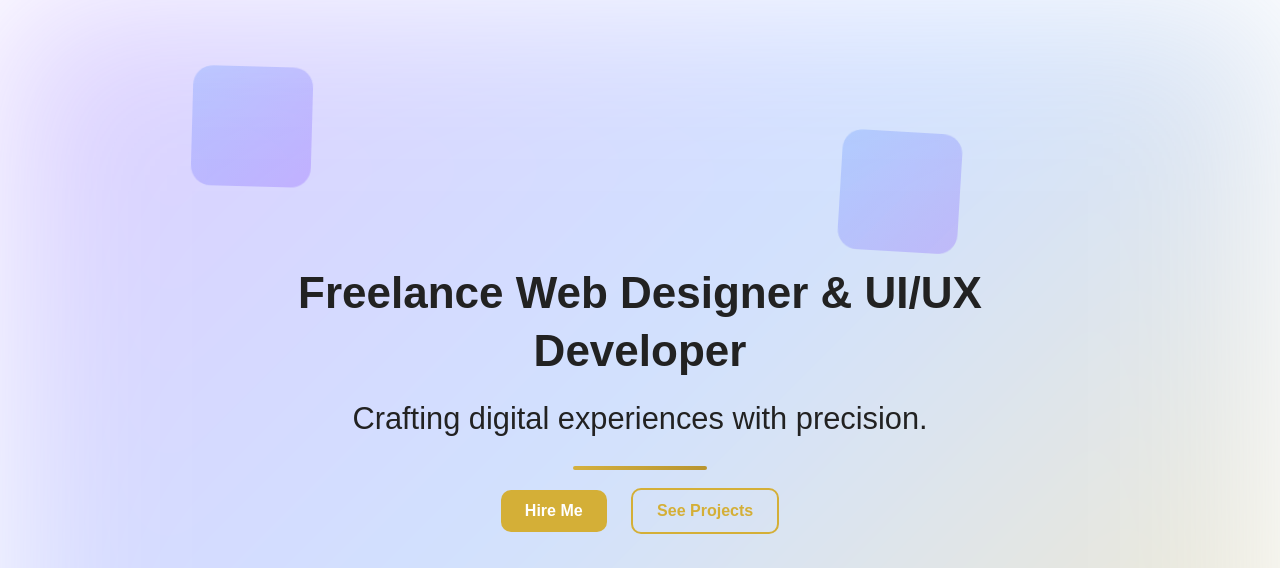
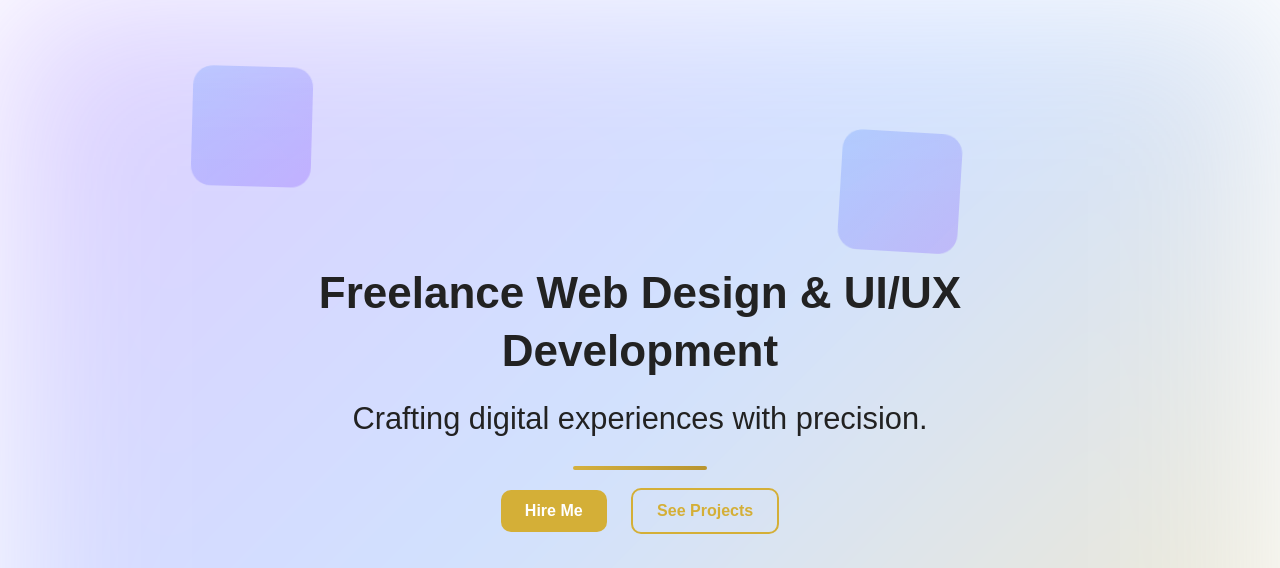
Before and after one commit to Jagank0512/jagank.me, a plain HTML site: page index.html in a window 1280 px wide. Shown: the part 87-655 px from the top of the page. Drawn offline with nearby package versions, Linux system fonts and the light colour scheme.

Commit message:
Update index.html

```diff
--- a/index.html
+++ b/index.html
@@ -96,7 +96,7 @@
 
     <div class="container hero-center">
       <h1 class="hero-title">
-        Freelance Web Designer & UI/UX Developer<br>
+        Freelance Web Design & UI/UX Development<br>
         <span style="font-size: 0.7em; font-weight: 400; display:block; margin-top:10px;">Crafting digital experiences
           with precision.</span>
       </h1>
```
